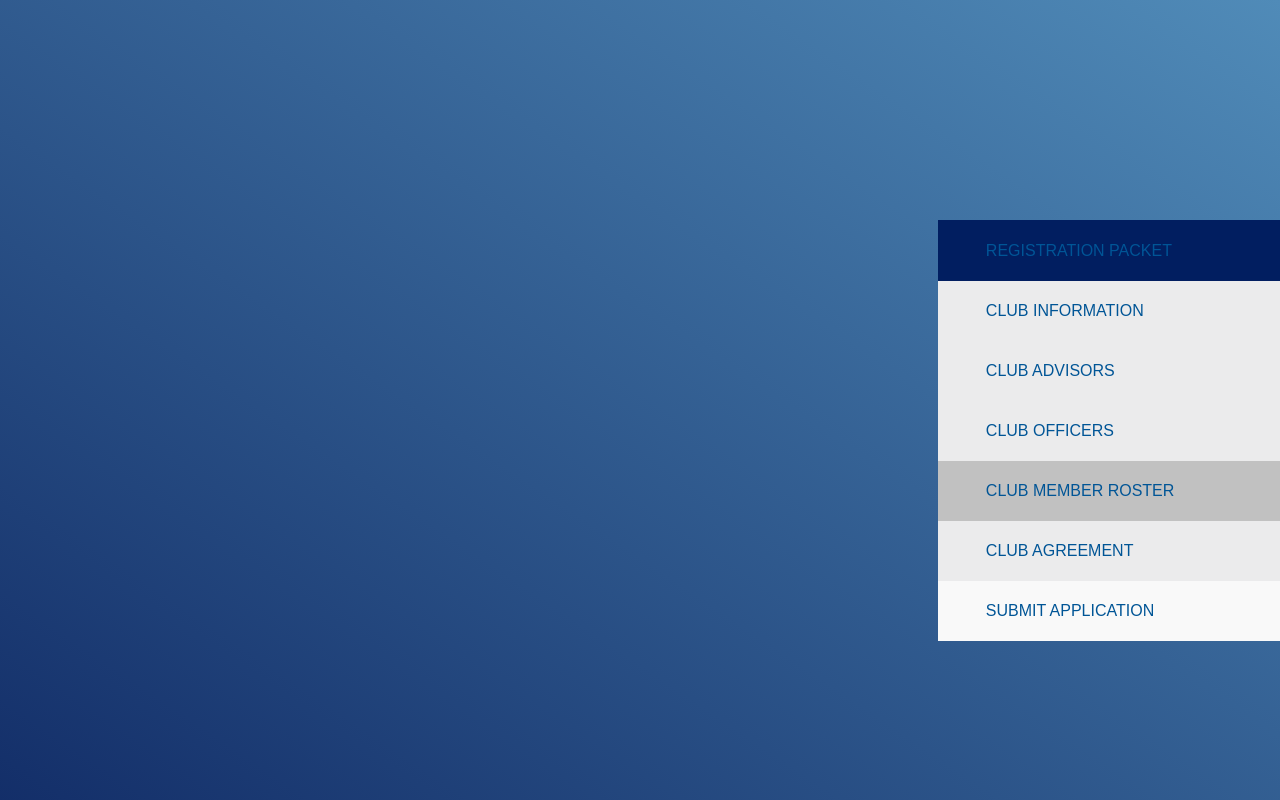
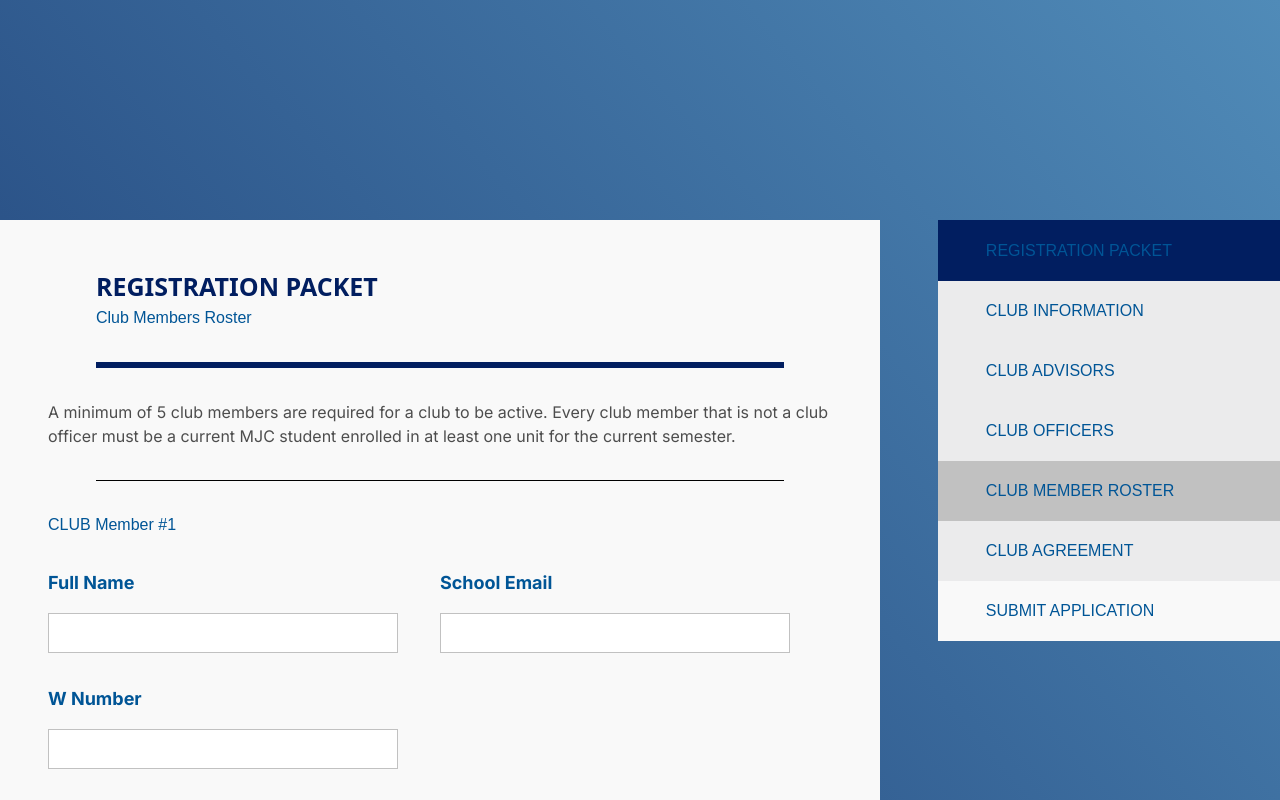
Before and after one commit to Community-ALI/club-website, a Next.js app: page /club-application in a window 1280 px wide. Both pictures are taken after a click on the button "CLUB MEMBER ROSTER". Shown: the top 800 px of the page. Built offline with nearby package versions, Linux system fonts and the light colour scheme; a web font is replaced by a local one.

Commit message:
Feat(club-application): Add ClubMembers section

```diff
--- /dev/null
+++ b/app/club-application/ClubMembers.jsx
@@ -0,0 +1,123 @@
+import ClubApplicationHeaderSection from "./ClubApplicationHeaderSection";
+import ClubApplicationTextField from "./ClubApplicationTextField";
+import { useState } from "react";
+import RoundedButton from "@components/RoundedButton";
+
+export default function ClubAdvisors() {
+  const [clubMembers, setClubMembers] = useState([
+    {
+      name: "",
+      email: "",
+      wNumber: "",
+    },
+    {
+      name: "",
+      email: "",
+      wNumber: "",
+    },
+  ]);
+
+  return (
+    <div className="p-12">
+      <ClubApplicationHeaderSection sectionTitle="Club Members Roster" />
+      <div className="pt-8">
+        <p>
+          A minimum of 5 club members are required for a club to be active.
+          Every club member that is not a club officer must be a current MJC
+          student enrolled in at least one unit for the current semester.
+        </p>
+        <hr />
+      </div>
+      <div>
+        {clubMembers.map((advisor, index) => {
+          return (
+            <ClubAdvisorField
+              advisorIndex={index}
+              setClubAdvisors={setClubMembers}
+              clubAdvisors={clubMembers}
+              key={index}
+            />
+          );
+        })}
+      </div>
+      <div className="flex gap-[31px]">
+        <RoundedButton
+          innerHTML="Another Advisor"
+          variant={0}
+          onClick={() =>
+            setClubMembers([
+              ...clubMembers,
+              { name: "", email: "", phoneNumber: "" },
+            ])
+          }
+        />
+        <RoundedButton innerHTML="Save and Continue" variant={0} />
+      </div>
+    </div>
+  );
+}
+
+function ClubAdvisorField(props) {
+  const { advisorIndex, setClubAdvisors, clubAdvisors } = props;
+
+  return (
+    <div className="">
+      <h2 className="mt-8">{`CLUB Member #${advisorIndex + 1}`}</h2>
+      <div className="flex items-center flex-wrap">
+        <ClubApplicationTextField
+          label="Full Name"
+          value={clubAdvisors[advisorIndex].name}
+          onChange={(e) =>
+            setClubAdvisors(
+              clubAdvisors.map((advisor, index) => {
+                if (index == advisorIndex) {
+                  return {
+                    ...advisor,
+                    name: e.target.value,
+                  };
+                }
+                return advisor;
+              })
+            )
+          }
+        />
+        <ClubApplicationTextField
+          label="School Email"
+          value={clubAdvisors[advisorIndex].email}
+          onChange={(e) =>
+            setClubAdvisors(
+              clubAdvisors.map((advisor, index) => {
+                if (index == advisorIndex) {
+                  return {
+                    ...advisor,
+                    email: e.target.value,
+                  };
+                }
+                return advisor;
+              })
+            )
+          }
+        />
+        <ClubApplicationTextField
+          label="W Number"
+          value={clubAdvisors[advisorIndex].phoneNumber}
+          onChange={(e) =>
+            setClubAdvisors(
+              clubAdvisors.map((advisor, index) => {
+                if (index == advisorIndex) {
+                  return {
+                    ...advisor,
+                    phoneNumber: e.target.value,
+                  };
+                }
+                return advisor;
+              })
+            )
+          }
+        />
+      </div>
+
+      <hr />
+    </div>
+  );
+}
--- a/app/club-application/page.jsx
+++ b/app/club-application/page.jsx
@@ -3,6 +3,7 @@ import { useState } from "react";
 import ClubInformation from "./ClubInformation";
 import ClubAdvisors from "./ClubAdvisors";
 import ClubOfficers from "./ClubOfficersSection";
+import ClubMembers from "./ClubMembers";
 
 const sections = [
   {
@@ -19,6 +20,7 @@ const sections = [
   },
   {
     title: "CLUB MEMBER ROSTER",
+    form: <ClubMembers />,
   },
   {
     title: "CLUB AGREEMENT",
```
